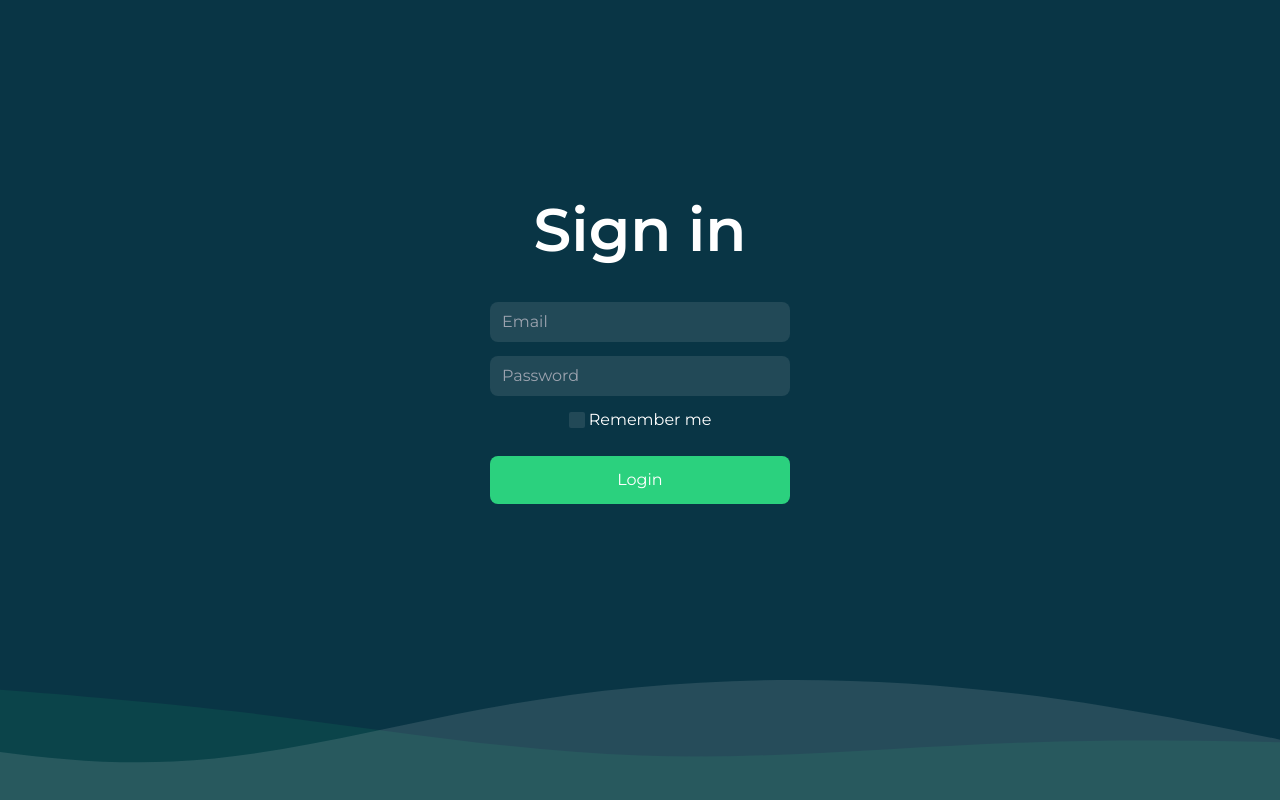
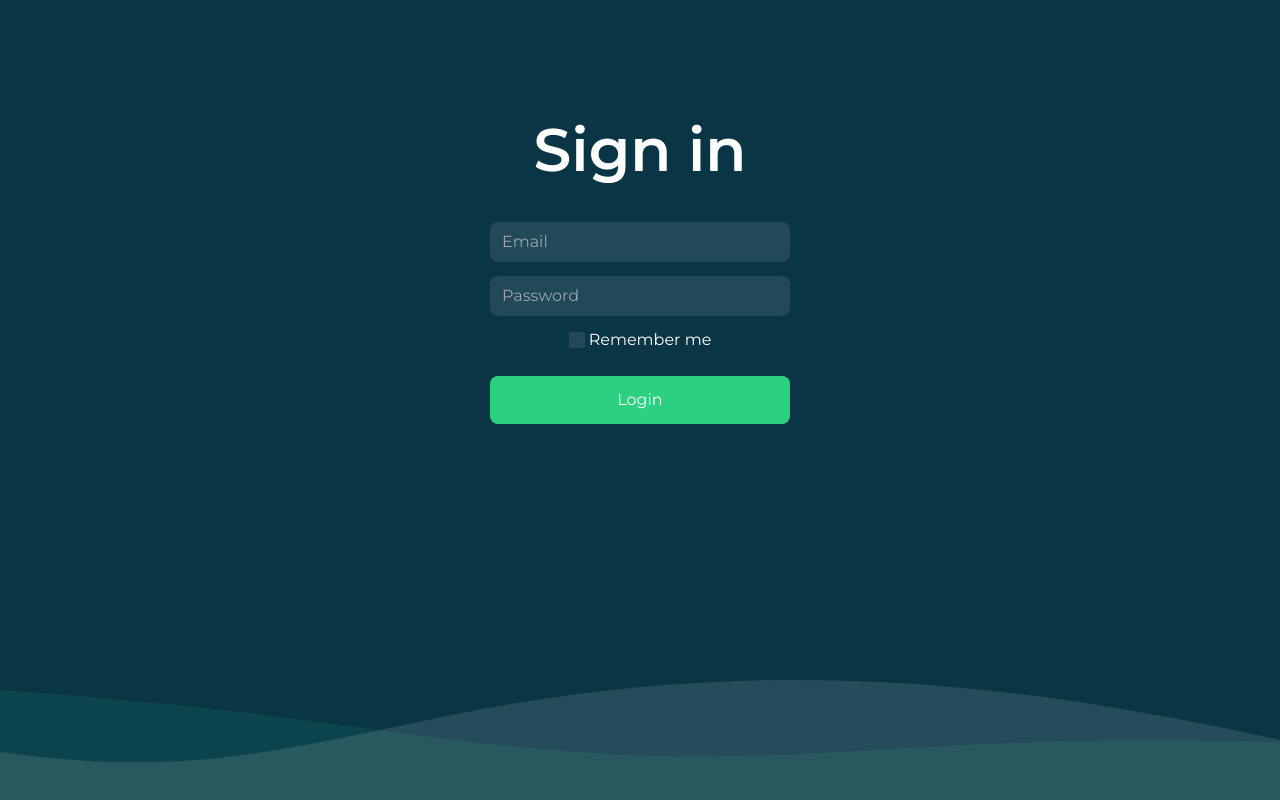
Before and after one commit to dksingla/movies-frontend, a Next.js app: page / in a window 1280 px wide. Built offline with nearby package versions, Linux system fonts and the light colour scheme.

Commit message:
spacing change

```diff
--- a/app/components/withAuth.tsx
+++ b/app/components/withAuth.tsx
@@ -8,15 +8,12 @@ const withAuth = (WrappedComponent:any) => {
         const router = useRouter();
 
         useEffect(() => {
-            const token = Cookies.get('token'); // Check if the token exists
+            const token = Cookies.get('token');
 
             if (!token) {
-                // If no token, redirect to login page
                 router.push('/');
             }
         }, [router]);
-
-        // Render the wrapped component if authenticated
         return <WrappedComponent {...props} />;
     };
 
--- a/app/page.tsx
+++ b/app/page.tsx
@@ -45,7 +45,7 @@ export default function Home() {
 
     }
     return (
-        <div className="flex  items-center justify-center mt-13  ">
+        <div className="flex  items-center justify-center mt-12  ">
             <div className=" rounded-lg w-[380px] sm:w-[300px] h-[336px] sm:h-[360px] max-w-sm">
                 <h2 className="text-6xl font-semibold  mb-8 text-center text-white">Sign in</h2>
                 <form onSubmit={handleSubmit}>
```
